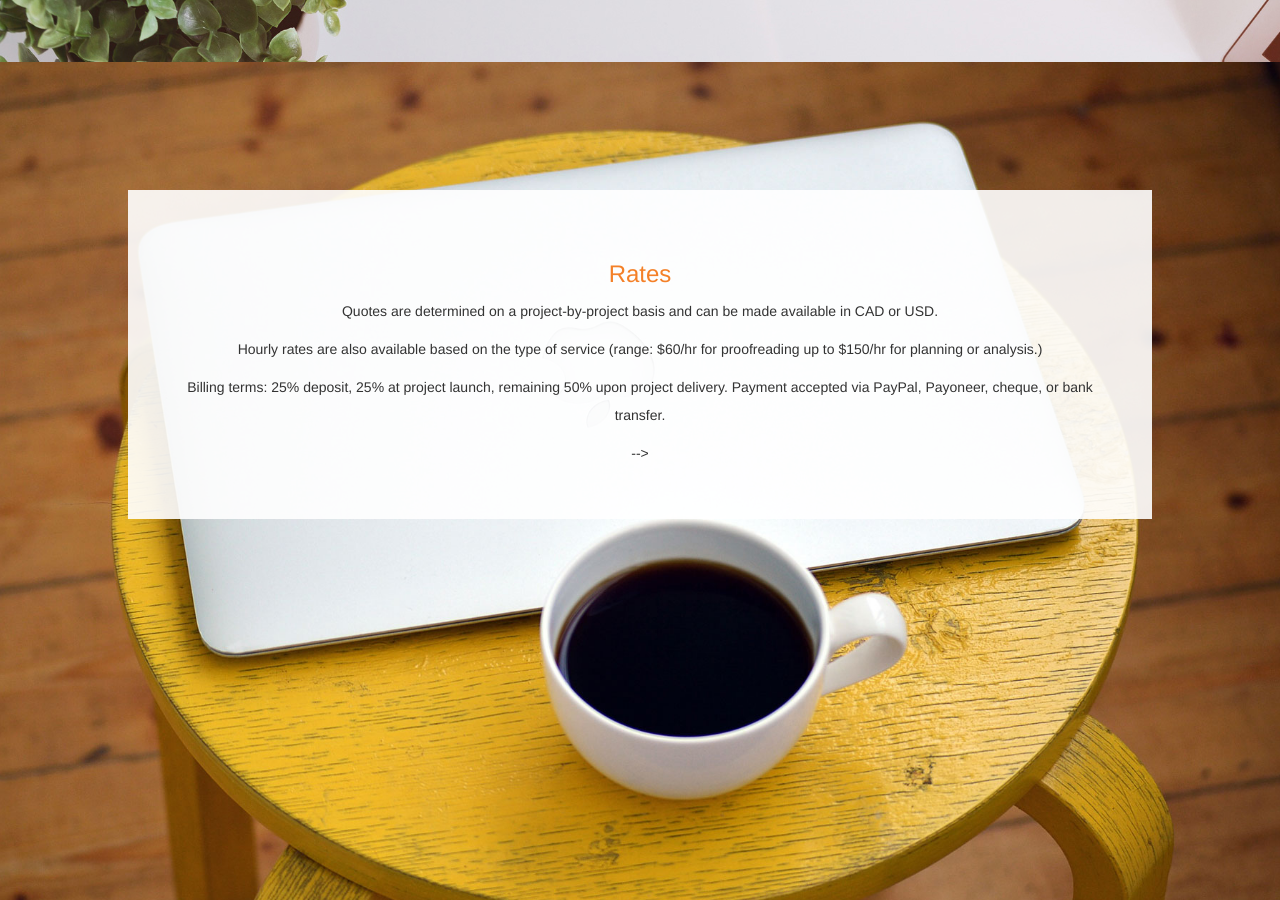
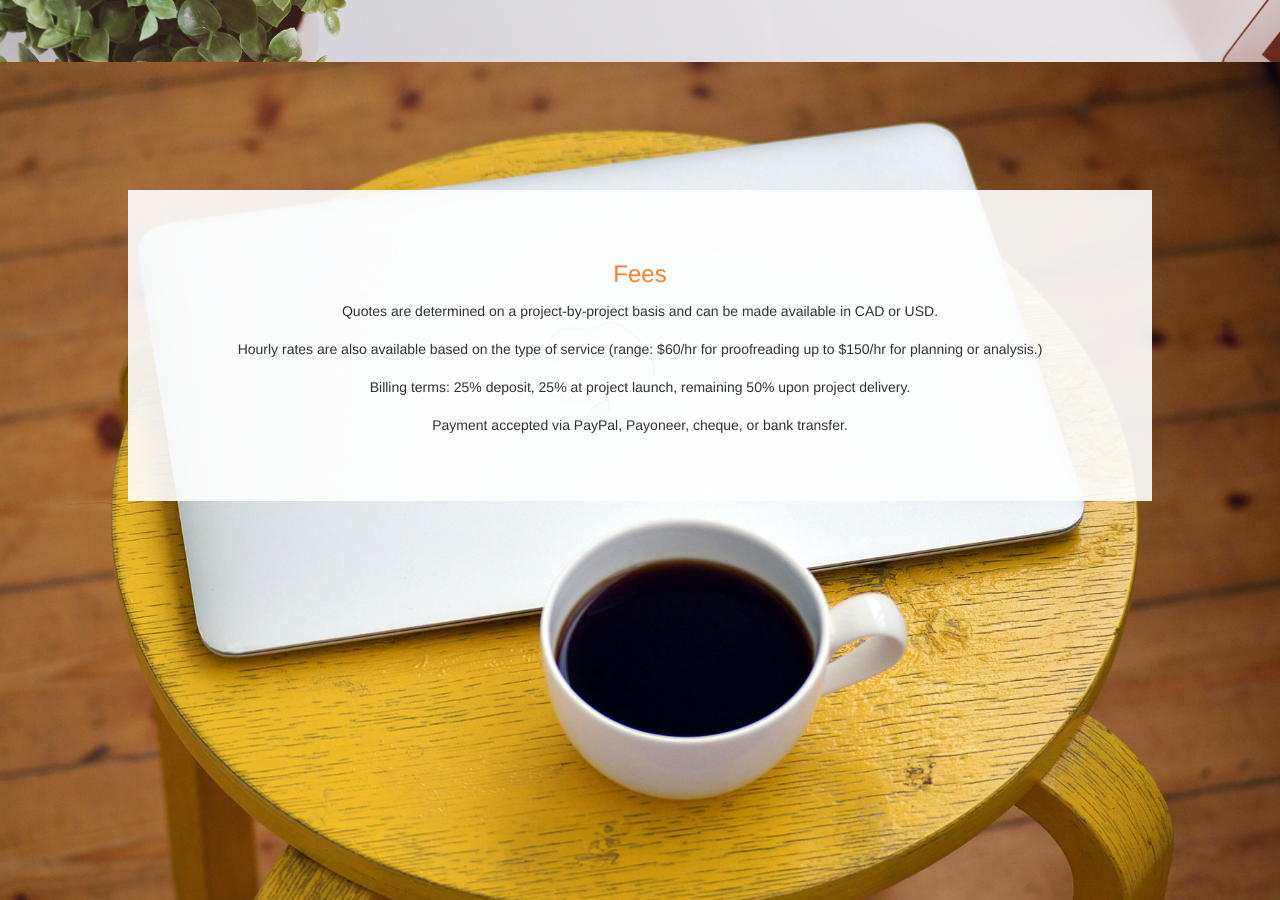
Before and after one commit to kaiewiggins/businesswriting, a Jekyll site: the page built from index.html, in a window 1280 px wide and 900 px high, scrolled down 4044 px. Built offline with Jekyll 4.4.1, drawn with Linux system fonts in a browser that asks for light colours; nearby versions of some CDN libraries; some of the changed text lies outside the part shown.

Commit message:
Update index.html

```diff
--- a/index.html
+++ b/index.html
@@ -9,11 +9,12 @@
           <h1>Business Writing Solutions</h1>
           <h4>Content, editing, marketing, and strategic services for American and Canadian businesses.</h4>
           <br /> <!-- Start social media buttons of Section1/header -->
-      <div class="row text-center"><p>
+      <!--<div class="row text-center"><p>
         <a href="https://ca.linkedin.com/in/kaiedesign" target="_blank"><i class="fa fa-linkedin" style="color: #f48028;"></i></a>&nbsp;&nbsp;&nbsp;
 <a href="mailto:kaie.web@gmail.com" target="_blank"><i class="fa fa-envelope" style="color: #f48028;"></i></a>&nbsp;&nbsp;&nbsp;
           </p></div><!--end row-->
-            <p><br><br> </p>
+            <p><br /><br /> </p>
+			 <a role="button" class="btn btn-primary mx-auto d-block" style="color: #f48028;" alt="Request a No-Obligation Quote" href="#quote">Request a No-Obligation Quote</a>
           <p  class="lead">BWS provides content, editing, design, strategic, and marketing solutions<br> for English-speaking corporations, small-businesses and non-profit organizations.</p>
             <i class="fa fa-angle-double-down" style="color: #f48028;  font-size: 3em; padding: 1.5em 0em 0em 0em"></i>
         </div><!--close text-center-->
@@ -284,12 +285,14 @@
                         <div class="index-bg-4" id="quoterates" style="height: fit-content;">
       <a class="anchor" name="quoterates" id="quoterates"></a>
               <div class="text-center" style="background-color: rgba(255,255,255,0.9); padding: 5%;">
-                  <h3>Rates<br></h3>
+                  <h3>Fees<br></h3>
      <p>Quotes are determined on a project-by-project basis and can be made available in CAD or USD.
                   </p>
          <p>Hourly rates are also available based on the type of service (range: $60/hr for proofreading up to $150/hr for planning or analysis.)
              </p>
-<p>Billing terms: 25% deposit, 25% at project launch, remaining 50% upon project delivery. Payment accepted via PayPal, Payoneer, cheque, or bank transfer.
+<p>Billing terms: 25% deposit, 25% at project launch, remaining 50% upon project delivery.
+                  </p>
+                  <p>Payment accepted via PayPal, Payoneer, cheque, or bank transfer.
                   </p>
 
 <!--     <div class="row">
@@ -314,7 +317,7 @@
              <li>Employee training or coaching: $80</li>
          </ul>
          </div>
-        </div><!--end row-->-->
+        </div><!--end row-->
                             </div><!--end txtctr-->
 </div><!--end bkgd-->
 
```
